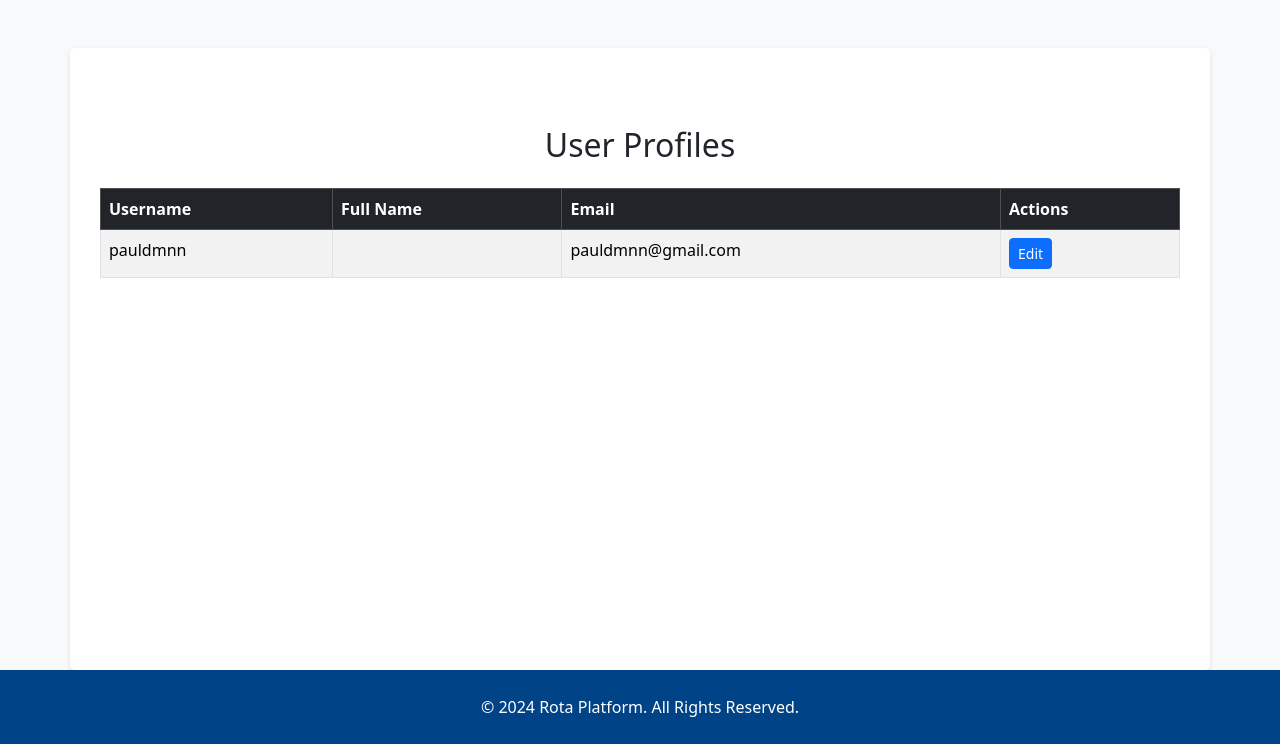
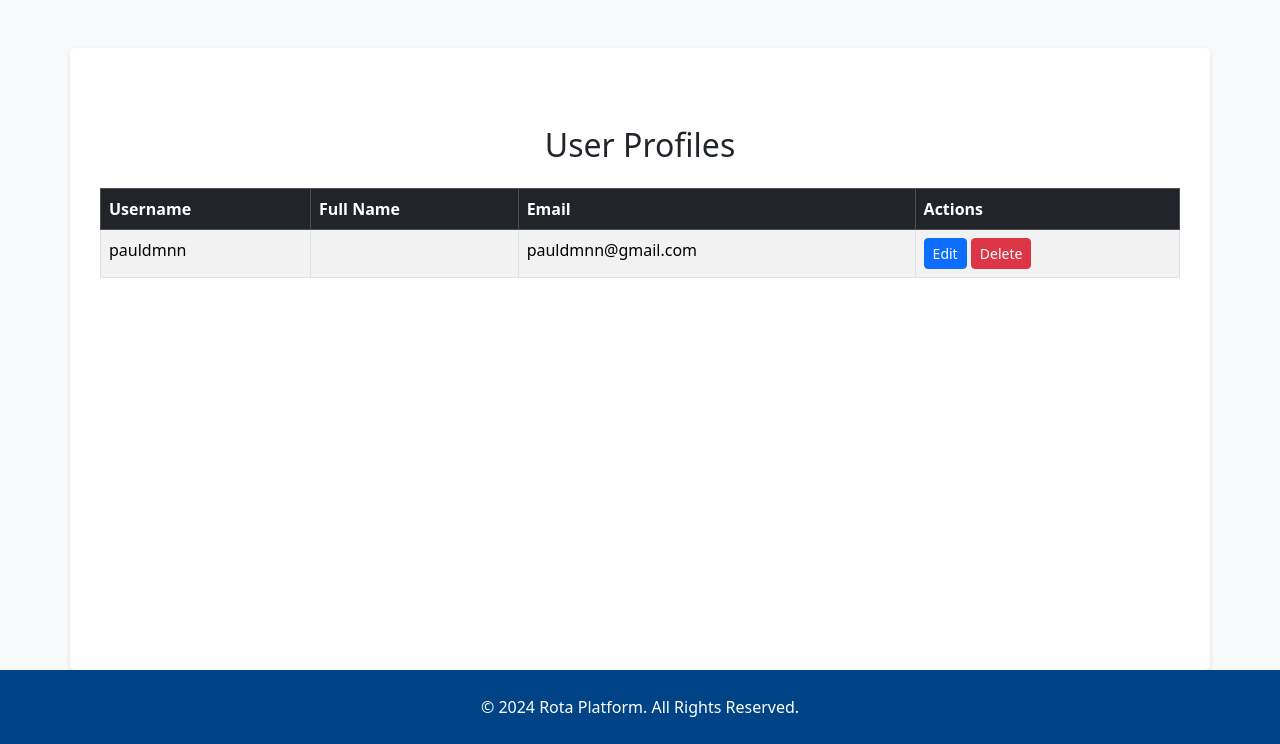
Before and after one commit to pauldmnn/Rota-platform, a Django app: page /admin/list_profiles/ in a window 1280 px wide. Shown: the part 56-800 px from the top of the page. Run offline with Django 4.2, Linux system fonts and the light colour scheme; a user stored in the database is signed in; data comes from the database, SQL or seed files in the repository.

Commit message:
Add delete function to admin to be able to delete users

```diff
--- a/rota/templates/rota/base.html
+++ b/rota/templates/rota/base.html
@@ -6,7 +6,7 @@
     <meta name="viewport" content="width=device-width, initial-scale=1.0">
     <title>{% block title %}Rota Platform{% endblock title %}</title>
     <!-- Bootstrap CSS -->
-    <link href="https://cdn.jsdelivr.net/npm/bootstrap@5.3.0-alpha1/dist/css/bootstrap.min.css" rel="stylesheet">
+    <link href="https://cdn.jsdelivr.net/npm/bootstrap@5.3.0-alpha3/dist/css/bootstrap.min.css" rel="stylesheet">
     <!-- Custom CSS -->
     <link rel="stylesheet" href="{% static 'css/base_custom.css' %}">
 </head>
@@ -59,6 +59,6 @@
     </footer>
 
     <!-- Bootstrap JS Bundle -->
-    <script src="https://cdn.jsdelivr.net/npm/bootstrap@5.3.0-alpha1/dist/js/bootstrap.bundle.min.js"></script>
+    <script src="https://cdn.jsdelivr.net/npm/bootstrap@5.3.0-alpha3/dist/js/bootstrap.bundle.min.js"></script>
 </body>
 </html>
--- a/rota/templates/rota/list_user_profiles.html
+++ b/rota/templates/rota/list_user_profiles.html
@@ -22,7 +22,32 @@
                     <td>{{ user.profile.full_name }}</td>
                     <td>{{ user.email }}</td>
                     <td>
+                        <!-- Edit Button -->
                         <a href="{% url 'edit_user_profile' user.id %}" class="btn btn-primary btn-sm">Edit</a>
+
+                        <!-- Delete Button that triggers the modal -->
+                        <button class="btn btn-danger btn-sm" data-bs-toggle="modal" data-bs-target="#deleteModal{{ user.id }}">
+                            Delete
+                        </button>
+
+                        <!-- Delete Confirmation Modal -->
+                        <div class="modal fade" id="deleteModal{{ user.id }}" tabindex="-1" aria-labelledby="deleteModalLabel{{ user.id }}" aria-hidden="true">
+                            <div class="modal-dialog">
+                                <div class="modal-content">
+                                    <div class="modal-header">
+                                        <h5 class="modal-title" id="deleteModalLabel{{ user.id }}">Confirm Deletion</h5>
+                                        <button type="button" class="btn-close" data-bs-dismiss="modal" aria-label="Close"></button>
+                                    </div>
+                                    <div class="modal-body">
+                                        Are you sure you want to delete the user <strong>{{ user.username }}</strong>?
+                                    </div>
+                                    <div class="modal-footer">
+                                        <button type="button" class="btn btn-secondary" data-bs-dismiss="modal">Cancel</button>
+                                        <a href="{% url 'delete_user_profile' user.id %}" class="btn btn-danger">Delete</a>
+                                    </div>
+                                </div>
+                            </div>
+                        </div>
                     </td>
                 </tr>
             {% endfor %}
--- a/rota/urls.py
+++ b/rota/urls.py
@@ -16,6 +16,7 @@ urlpatterns = [
     path('admin/update_rota/<int:rota_id>/', views.update_rota, name='update_rota'),  # Update rota
     path('admin/list_profiles/', views.list_user_profiles, name='list_user_profiles'),
     path('admin/edit_profile/<int:user_id>/', views.edit_user_profile, name='edit_user_profile'),
+    path('admin/delete_profile/<int:user_id>/', views.delete_user_profile, name='delete_user_profile'),
     path('profile/', views.staff_profile, name='staff_profile'),
     path('dashboard/', views.staff_dashboard, name='staff_dashboard'),
     path('change_password/', auth_views.PasswordChangeView.as_view(
--- a/rota/views.py
+++ b/rota/views.py
@@ -330,3 +330,17 @@ def edit_user_profile(request, user_id):
         'profile_form': profile_form,
         'username': user.username,
     })
+
+
+@user_passes_test(lambda u: u.is_staff)
+def delete_user_profile(request, user_id):
+    """
+    Allows admin to delete a user profile.
+    """
+    user = get_object_or_404(User, id=user_id)
+    if user.is_staff:
+        messages.error(request, "You cannot delete another admin.")
+    else:
+        user.delete()
+        messages.success(request, f"User {user.username} and their profile have been deleted successfully.")
+    return redirect('list_user_profiles')
```
